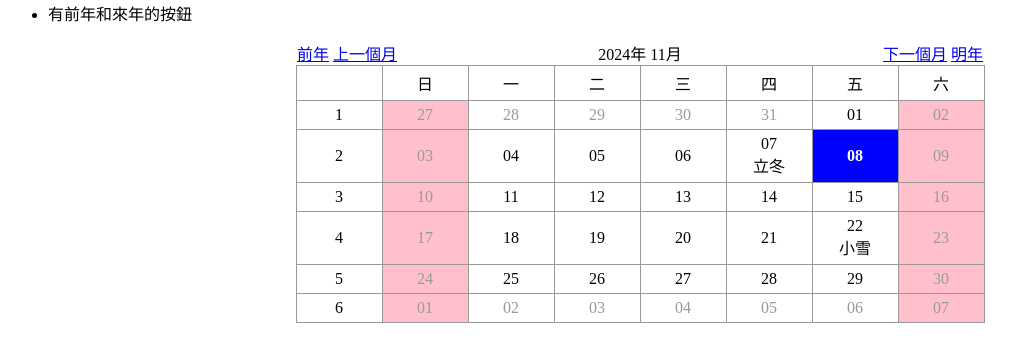
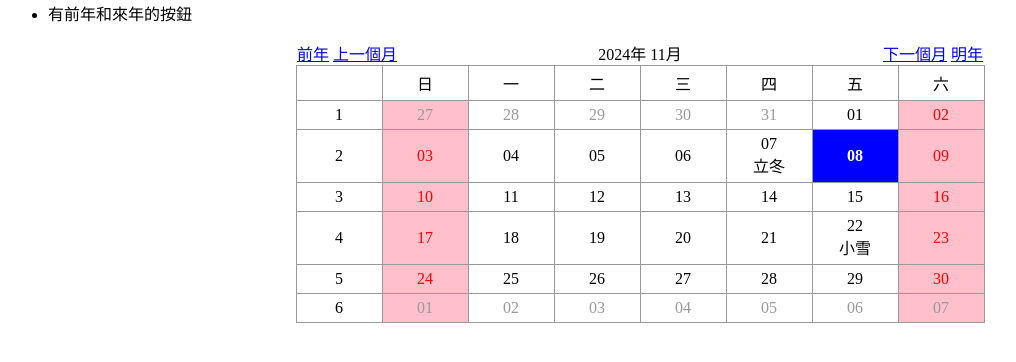
Before and after one commit to sandy0v0/11304-PHP, a PHP site: page /calendar.php in a window 1280 px wide. Shown: the part 136-498 px from the top of the page, without its empty margins (0-1016 px from the left). Run offline with PHP 8.4, Linux system fonts and the light colour scheme.

Commit message:
調整CSS

```diff
--- a/calendar.php
+++ b/calendar.php
@@ -23,7 +23,7 @@
     }
     .holiday{
         background: pink; /* 假日的背景顏色 */
-        color: #999; /* 假日的文字顏色 */
+        color: red; /* 假日的文字顏色 */
     }
     .grey-text{
         color: #999; /* 非當月日期的文字顏色 */
```
